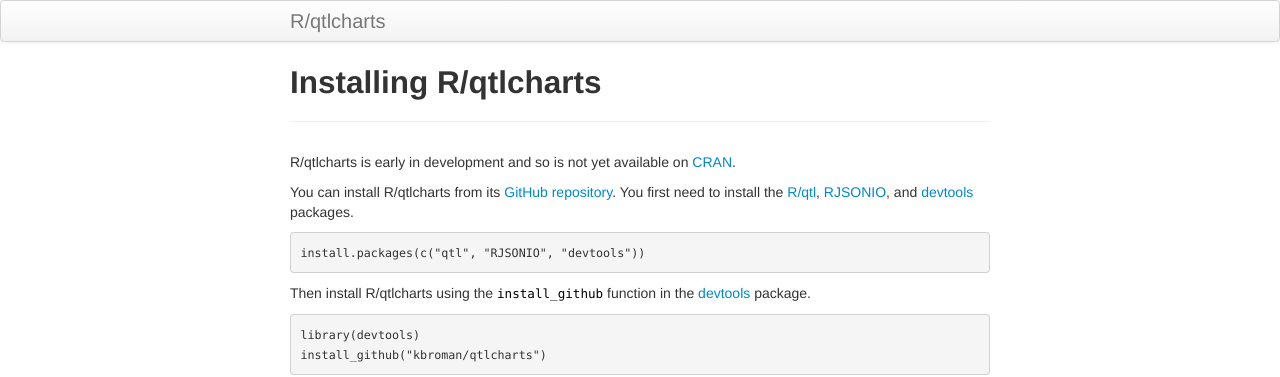
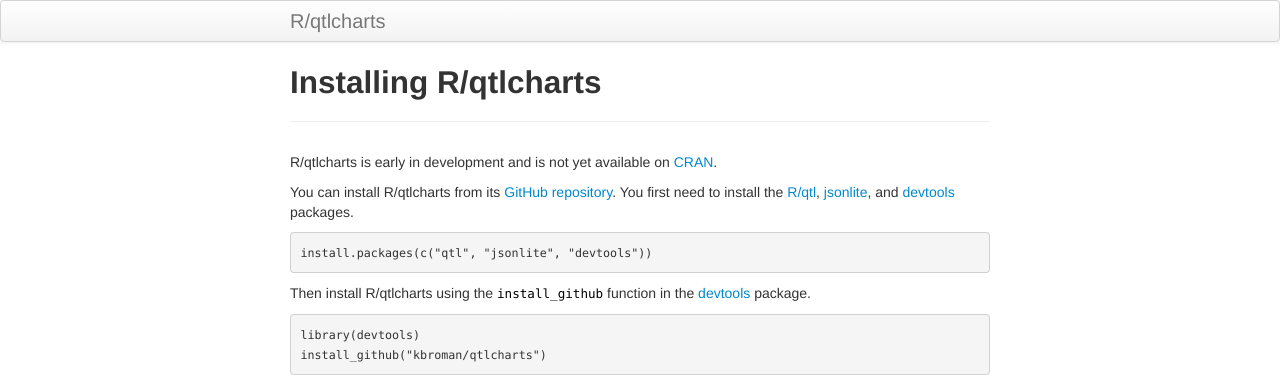
Before and after one commit to kbroman/qtlcharts, a Jekyll site: the page built from pages/installation.md, in a window 1280 px wide. Shown: the top 377 px of the page. Built offline with Jekyll 4.4.1, drawn with Linux system fonts in a browser that asks for light colours.

Commit message:
installation page: RJSONIO -> jsonlite

```diff
--- a/pages/installation.md
+++ b/pages/installation.md
@@ -3,16 +3,16 @@
 title: Installing R/qtlcharts
 ---
 
-R/qtlcharts is early in development and so is not yet available on
+R/qtlcharts is early in development and is not yet available on
 [CRAN](http://cran.r-project.org).
 
 You can install R/qtlcharts from its
 [GitHub repository](http://github.com/kbroman/qtlcharts). You first need to
 install the [R/qtl](http://www.rqtl.org),
-[RJSONIO](http://cran.r-project.org/web/packages/RJSONIO),
+[jsonlite](http://cran.r-project.org/web/packages/jsonlite),
 and [devtools](https://github.com/hadley/devtools) packages.
 
-    install.packages(c("qtl", "RJSONIO", "devtools"))
+    install.packages(c("qtl", "jsonlite", "devtools"))
 
 Then install R/qtlcharts using the `install_github` function in the
 [devtools](http://github.com/hadley/devtools) package.
```
